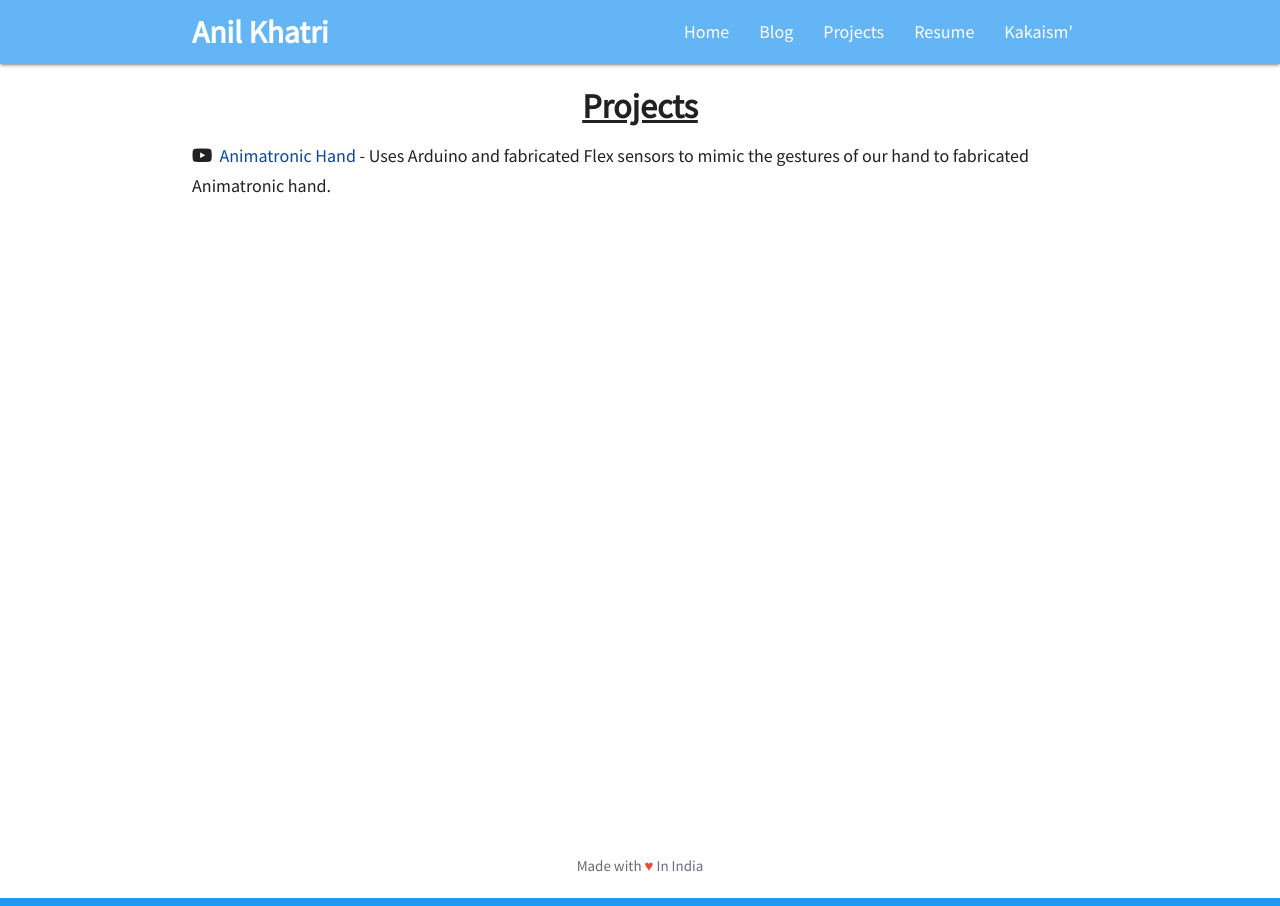
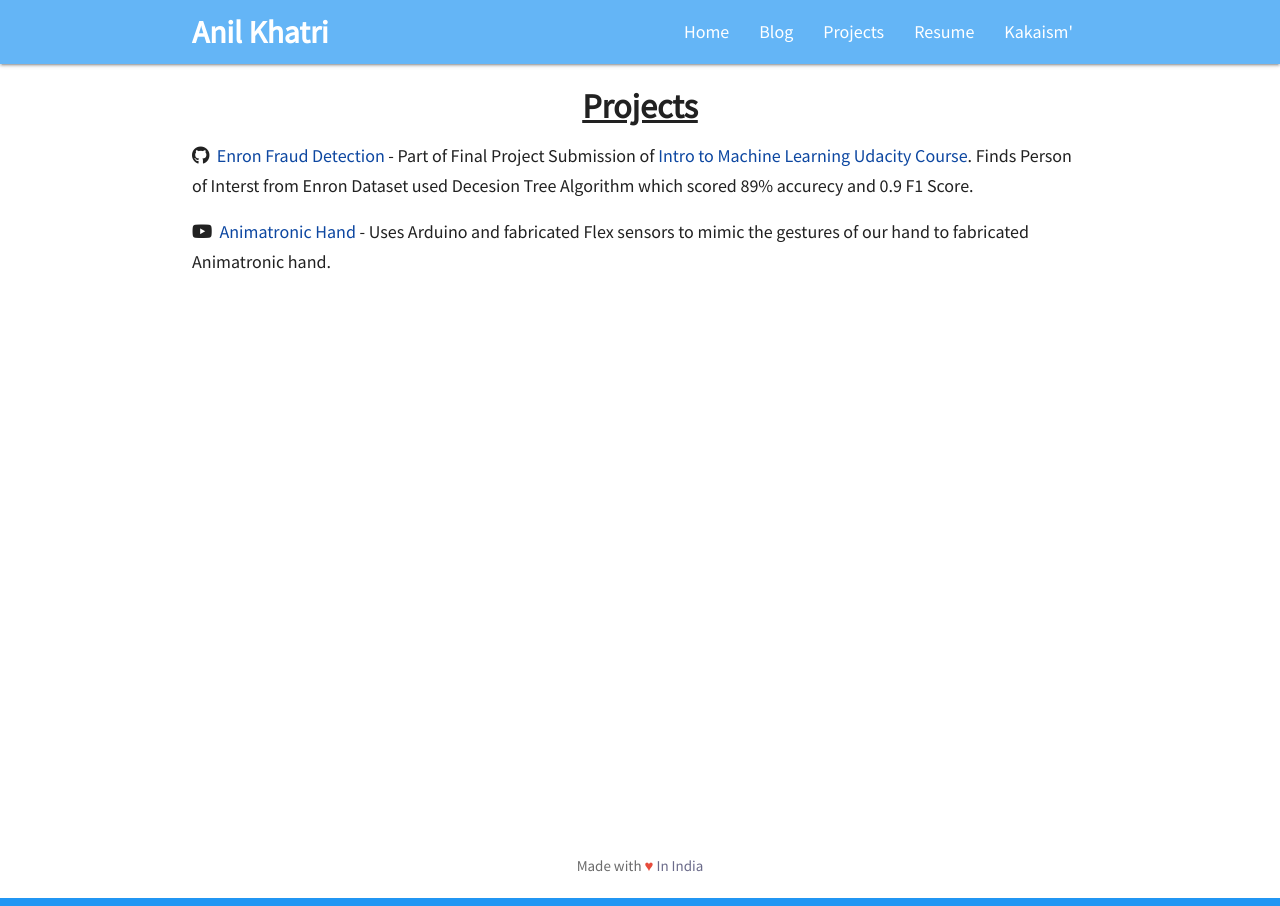
Before and after one commit to imkaka/imkaka.github.io, a Jekyll site: the page built from projects.html, in a window 1280 px wide. Built offline with Jekyll 4.4.1, drawn with Linux system fonts in a browser that asks for light colours; nearby versions of some CDN libraries.

Commit message:
Updated Resume

```diff
--- a/_includes/projects.html
+++ b/_includes/projects.html
@@ -3,10 +3,19 @@
   <h4><strong><u><span style = "font-weight: bold">Projects</span></u></strong></h4>
   <div class="panel panel-default">
     <div class="panel-body">
-    <h5>
-        <i class="fab fa-youtube"></i>&nbsp;&nbsp;<strong><a href="https://youtu.be/zlYsegghev4">Animatronic Hand</a></strong>
-        - Uses Arduino and fabricated Flex sensors to mimic the gestures of our hand to fabricated Animatronic hand.
-    </h5>
+
+        <h5>
+            <i class="fab fa-github"></i>&nbsp;&nbsp;<strong><a href="https://github.com/imkaka/Intro-to-Machine-Learning-Final-Project">Enron Fraud Detection</a></strong>
+            - Part of Final Project Submission of <a href="https://classroom.udacity.com/courses/ud120-india">Intro to Machine Learning Udacity Course</a>.
+              Finds Person of Interst from Enron Dataset used Decesion Tree Algorithm which scored 89% accurecy and 0.9 F1 Score.
+
+          </h5>
+
+      <h5>
+            <i class="fab fa-youtube"></i>&nbsp;&nbsp;<strong><a href="https://youtu.be/zlYsegghev4">Animatronic Hand</a></strong>
+            - Uses Arduino and fabricated Flex sensors to mimic the gestures of our hand to fabricated Animatronic hand.
+      </h5>
+
     </div>
   </div>
 </div>
```
Also changed, not shown: 1 other file.
